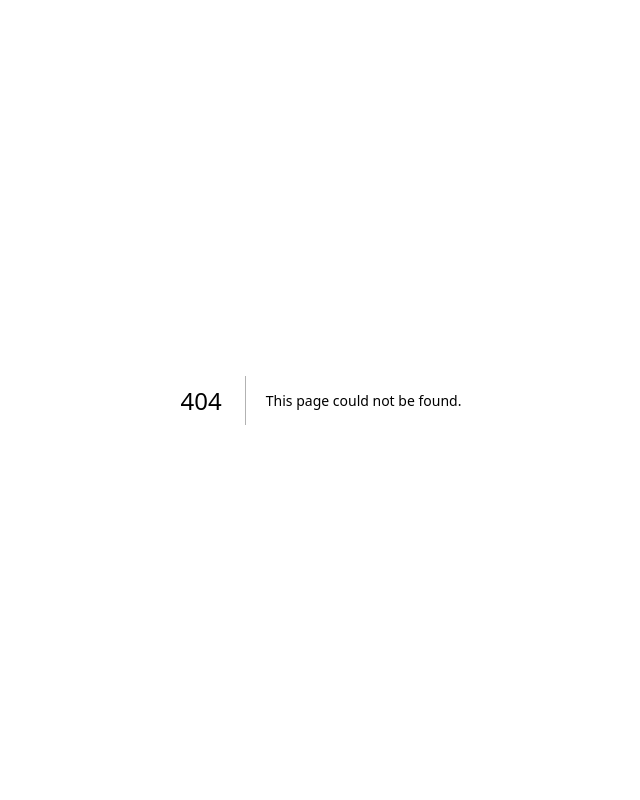
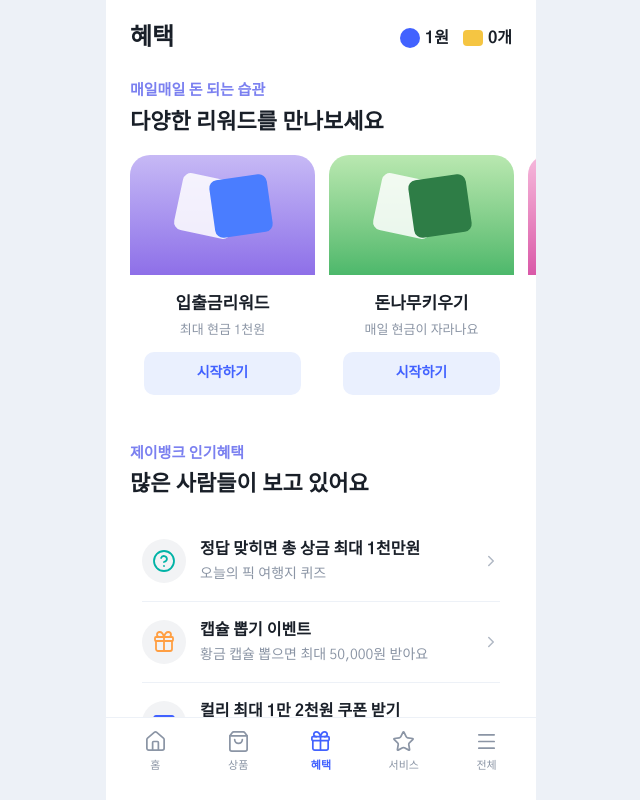
Before and after one commit to JaeHyun10-03/J-Bank, a Next.js app in the folder apps/frontend/: page /benefits in a window 1280 px wide. Before the commit this address had no page. Shown: the top 800 px of the page, without its empty margins (319-959 px from the left). Built offline with nearby package versions, Linux system fonts and the light colour scheme.

Commit message:
feat(frontend): 혜택 탭 화면 신설, 하단 탭바 연결

```diff
--- /dev/null
+++ b/apps/frontend/app/benefits/page.tsx
@@ -0,0 +1,150 @@
+import { HelpCircle, Gift, Ticket, Percent, Globe, ChevronRight } from "lucide-react";
+import { MobileScreen } from "@/components/mobile-screen";
+import { BottomTabBar } from "@/components/bottom-tab-bar";
+
+// ponytail: 리워드/인기혜택 목록은 아직 도메인·API가 없어 피그마 시안 고정 텍스트로 채운다.
+const REWARD_CARDS = [
+  {
+    key: "deposit",
+    name: "입출금리워드",
+    desc: "최대 현금 1천원",
+    cta: "시작하기",
+    from: "from-[#c7b9f5]",
+    to: "to-[#8e6fe8]",
+    chip: "bg-[#4a7dff]",
+  },
+  {
+    key: "money-tree",
+    name: "돈나무키우기",
+    desc: "매일 현금이 자라나요",
+    cta: "시작하기",
+    from: "from-[#b9e8b0]",
+    to: "to-[#4cb86b]",
+    chip: "bg-[#2e7d46]",
+  },
+  {
+    key: "weekly-invest",
+    name: "주간 투자왕",
+    desc: "주식 뽑고 상금 도전",
+    cta: "오늘의 투자왕",
+    from: "from-[#f5b9dc]",
+    to: "to-[#d958a8]",
+    chip: "bg-[#8e2e6b]",
+  },
+] as const;
+
+const POPULAR_BENEFITS = [
+  {
+    key: "quiz",
+    title: "정답 맞히면 총 상금 최대 1천만원",
+    desc: "오늘의 픽 여행지 퀴즈",
+    Icon: HelpCircle,
+    color: "text-[#00b3a6]",
+  },
+  {
+    key: "capsule",
+    title: "캡슐 뽑기 이벤트",
+    desc: "황금 캡슐 뽑으면 최대 50,000원 받아요",
+    Icon: Gift,
+    color: "text-[#ff9f43]",
+  },
+  {
+    key: "coupon",
+    title: "컬리 최대 1만 2천원 쿠폰 받기",
+    desc: "지금 바로 쿠폰을 받을 수 있어요",
+    Icon: Ticket,
+    color: "text-[#4262ff]",
+  },
+  {
+    key: "rate-coupon",
+    title: "금리쿠폰 받고 100만원의 주인공이…",
+    desc: "코드K 정기예금 금리쿠폰 이벤트",
+    Icon: Percent,
+    color: "text-[#d958a8]",
+  },
+  {
+    key: "remit",
+    title: "해외송금 수수료 없이 보내고",
+    desc: "최대 12만원의 혜택도 받으세요",
+    Icon: Globe,
+    color: "text-[#14b8a6]",
+  },
+] as const;
+
+export default function BenefitsPage() {
+  return (
+    <MobileScreen className="bg-[#edf1f7]">
+      <div className="flex w-full items-center justify-between bg-white px-[24px] pb-[16px] pt-[20px]">
+        <p className="text-[24px] font-bold text-[#191f28]">혜택</p>
+        <div className="flex items-center gap-[14px]">
+          <div className="flex items-center gap-[5px]">
+            <span className="size-[20px] rounded-full bg-[#4262ff]" />
+            <p className="text-[16px] font-bold text-[#191f28]">1원</p>
+          </div>
+          <div className="flex items-center gap-[5px]">
+            <span className="h-[16px] w-[20px] rounded-[4px] bg-[#f5c542]" />
+            <p className="text-[16px] font-bold text-[#191f28]">0개</p>
+          </div>
+        </div>
+      </div>
+
+      <div className="flex w-full flex-col gap-[3px] bg-white px-[24px] pb-[16px] pt-[8px]">
+        <p className="text-[15px] font-semibold text-[#7b80f0]">매일매일 돈 되는 습관</p>
+        <p className="text-[22px] font-bold text-[#191f28]">다양한 리워드를 만나보세요</p>
+      </div>
+
+      <div className="flex w-full gap-[14px] overflow-x-auto bg-white px-[24px] pb-[24px]">
+        {REWARD_CARDS.map((card) => (
+          <div
+            key={card.key}
+            className="flex w-[185px] shrink-0 flex-col overflow-hidden rounded-[20px]"
+          >
+            <div className={`relative h-[120px] w-full bg-gradient-to-b ${card.from} ${card.to}`}>
+              <div className="absolute left-[48px] top-[22px] size-[58px] rotate-12 rounded-[8px] bg-white opacity-85" />
+              <div className={`absolute left-[82px] top-[22px] size-[58px] -rotate-8 rounded-[8px] ${card.chip}`} />
+            </div>
+            <div className="flex flex-col items-center gap-[5px] px-[14px] py-[16px]">
+              <p className="text-[17px] font-bold text-[#191f28]">{card.name}</p>
+              <p className="text-[13px] text-[#8b95a5]">{card.desc}</p>
+              <div className="mt-[6px] flex w-full items-center justify-center rounded-[10px] bg-[#eaf0fe] py-[11px]">
+                <p className="text-[14px] font-semibold text-[#4262ff]">{card.cta}</p>
+              </div>
+            </div>
+          </div>
+        ))}
+      </div>
+
+      <div className="flex w-full flex-col gap-[3px] bg-white px-[24px] pb-[12px] pt-[8px]">
+        <p className="text-[15px] font-semibold text-[#7b80f0]">제이뱅크 인기혜택</p>
+        <p className="text-[22px] font-bold text-[#191f28]">많은 사람들이 보고 있어요</p>
+      </div>
+
+      <div className="flex w-full flex-col bg-white px-[16px] pb-[24px]">
+        <div className="flex w-full flex-col rounded-[20px] bg-white px-[20px] py-[8px]">
+          {POPULAR_BENEFITS.map((item, i) => (
+            <div
+              key={item.key}
+              className={
+                i > 0
+                  ? "flex w-full items-center gap-[14px] border-t border-[#edf1f7] py-[16px]"
+                  : "flex w-full items-center gap-[14px] py-[16px]"
+              }
+            >
+              <div className="flex size-[44px] shrink-0 items-center justify-center rounded-full bg-[#f2f3f5]">
+                <item.Icon className={`size-[24px] ${item.color}`} strokeWidth={1.8} />
+              </div>
+              <div className="flex flex-1 flex-col gap-[3px]">
+                <p className="text-[16px] font-bold text-[#191f28]">{item.title}</p>
+                <p className="text-[14px] text-[#8b95a5]">{item.desc}</p>
+              </div>
+              <ChevronRight className="size-[18px] shrink-0 text-[#b0b8c4]" strokeWidth={2} />
+            </div>
+          ))}
+        </div>
+      </div>
+
+      <div className="flex-1" />
+      <BottomTabBar active="혜택" />
+    </MobileScreen>
+  );
+}
--- a/apps/frontend/components/bottom-tab-bar.tsx
+++ b/apps/frontend/components/bottom-tab-bar.tsx
@@ -6,7 +6,7 @@
 const TABS = [
   { label: "홈", href: "/", Icon: Home },
   { label: "상품", href: "/products", Icon: ShoppingBag },
-  { label: "혜택", href: null, Icon: Gift },
+  { label: "혜택", href: "/benefits", Icon: Gift },
   { label: "서비스", href: null, Icon: Star },
   { label: "전체", href: null, Icon: Menu },
 ] as const;
```
